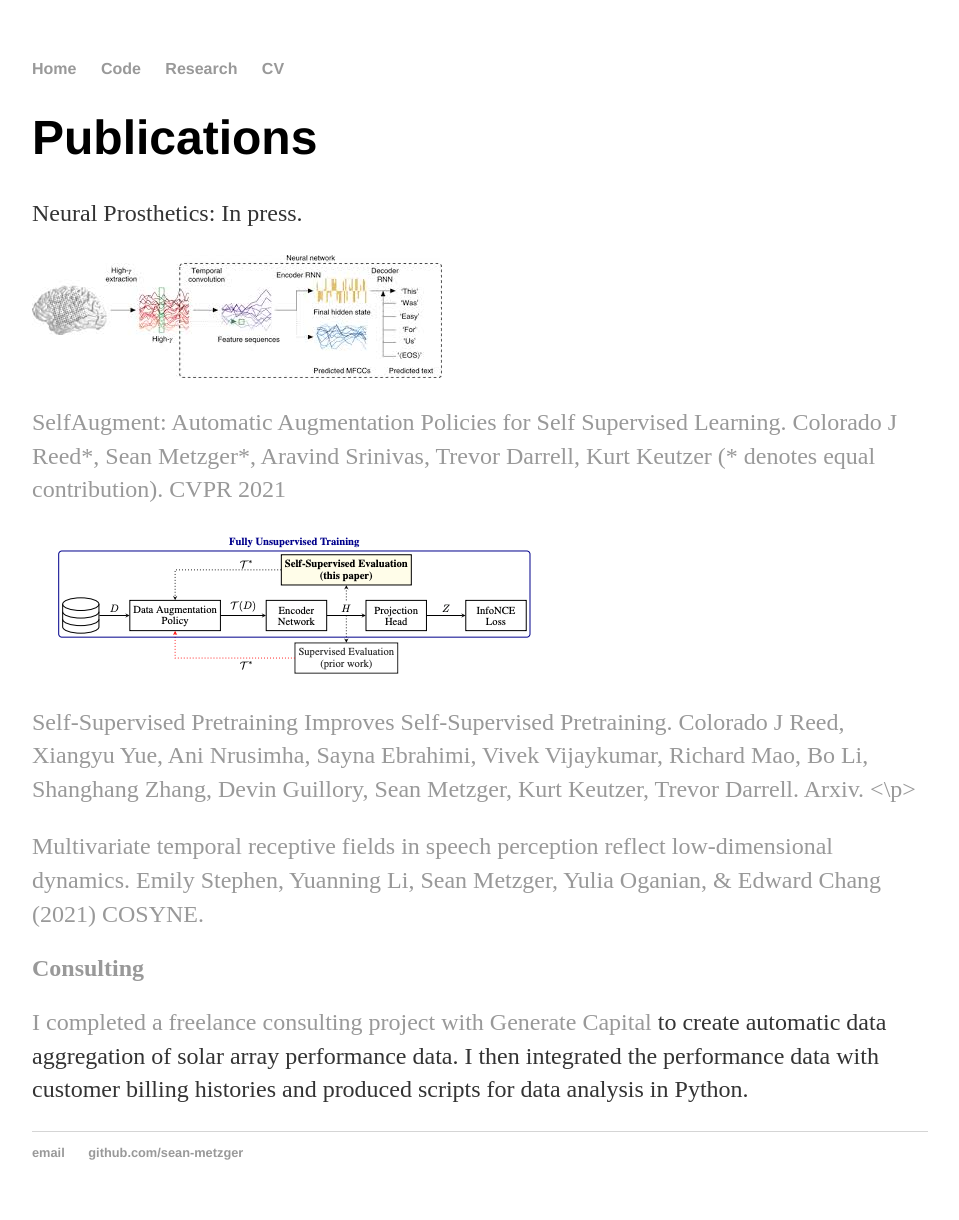
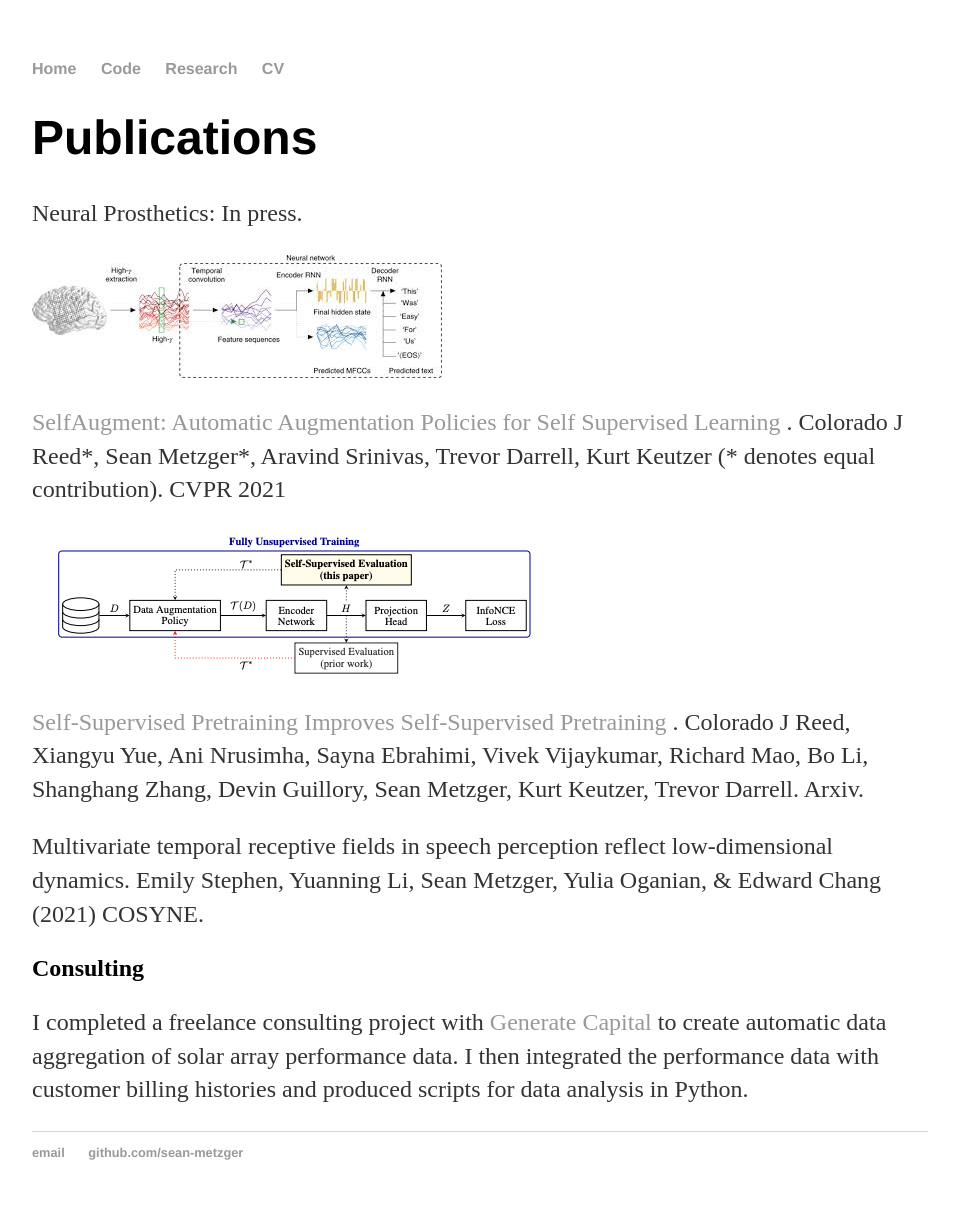
Before and after one commit to sean-metzger/sean-metzger.github.io, a Jekyll site: the page built from research/index.html, in a window 1280 px wide. Shown: the whole page, without its empty margins (160-1119 px from the left). Built offline with Jekyll 4.4.1, drawn with Linux system fonts in a browser that asks for light colours.

Commit message:
fixed hyperlinks

```diff
--- a/research/index.html
+++ b/research/index.html
@@ -7,9 +7,9 @@ title: Research
 	<h1>Publications</h1>
 		<p> Neural Prosthetics: In press.</p>
 		<img src="/images/joepaper.jpeg" alt="hi" class="inline"/>
-		<p> <a href="https://arxiv.org/pdf/2009.07724.pdf"> SelfAugment: Automatic Augmentation Policies for Self Supervised Learning. Colorado J Reed*, Sean Metzger*, Aravind Srinivas, Trevor Darrell, Kurt Keutzer (* denotes equal contribution). CVPR 2021 </p>
+		<p> <a href="https://arxiv.org/pdf/2009.07724.pdf"> SelfAugment: Automatic Augmentation Policies for Self Supervised Learning </a>. Colorado J Reed*, Sean Metzger*, Aravind Srinivas, Trevor Darrell, Kurt Keutzer (* denotes equal contribution). CVPR 2021 </p>
 		<img src="/images/paperfig1.png" alt="hi" class="inline"/>
-		<p>  <a href="https://arxiv.org/pdf/2103.12718.pdf"> Self-Supervised Pretraining Improves Self-Supervised Pretraining. Colorado J Reed, Xiangyu Yue, Ani Nrusimha, Sayna Ebrahimi, Vivek Vijaykumar, Richard Mao, Bo Li, Shanghang Zhang, Devin Guillory, Sean Metzger, Kurt Keutzer, Trevor Darrell. Arxiv. <\p>
+		<p>  <a href="https://arxiv.org/pdf/2103.12718.pdf"> Self-Supervised Pretraining Improves Self-Supervised Pretraining </a>. Colorado J Reed, Xiangyu Yue, Ani Nrusimha, Sayna Ebrahimi, Vivek Vijaykumar, Richard Mao, Bo Li, Shanghang Zhang, Devin Guillory, Sean Metzger, Kurt Keutzer, Trevor Darrell. Arxiv. </p>
 		<p> Multivariate temporal receptive fields in speech perception reflect low-dimensional dynamics. Emily Stephen, Yuanning Li, Sean Metzger, Yulia Oganian, & Edward Chang (2021) COSYNE.
 	<h2>Consulting</h2>
 		<p> I completed a freelance consulting project with <a href="https://generatecapital.com/">Generate Capital</a> to create automatic data aggregation of solar array performance data. I then integrated the performance data with customer billing histories and produced scripts for data analysis in Python.
```
